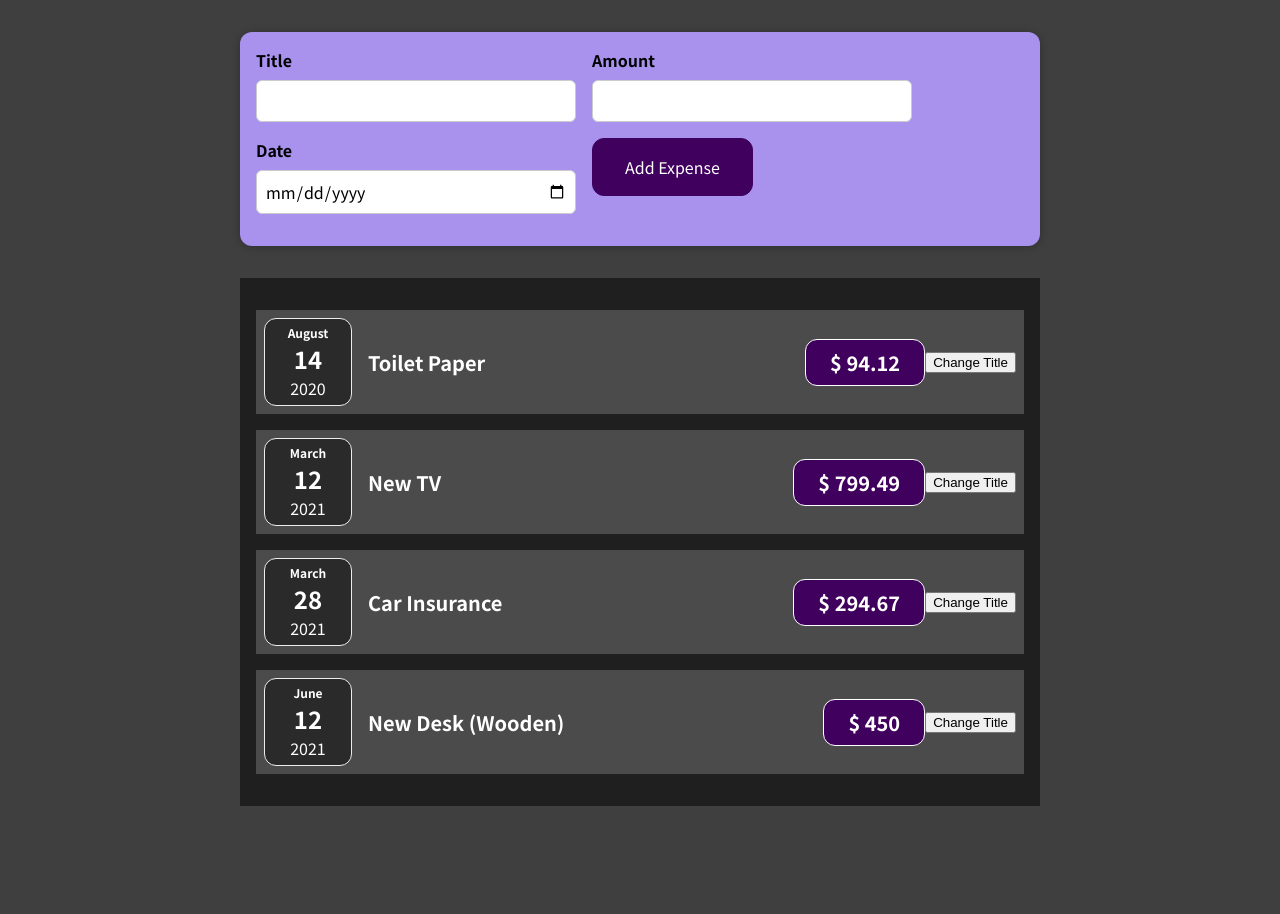
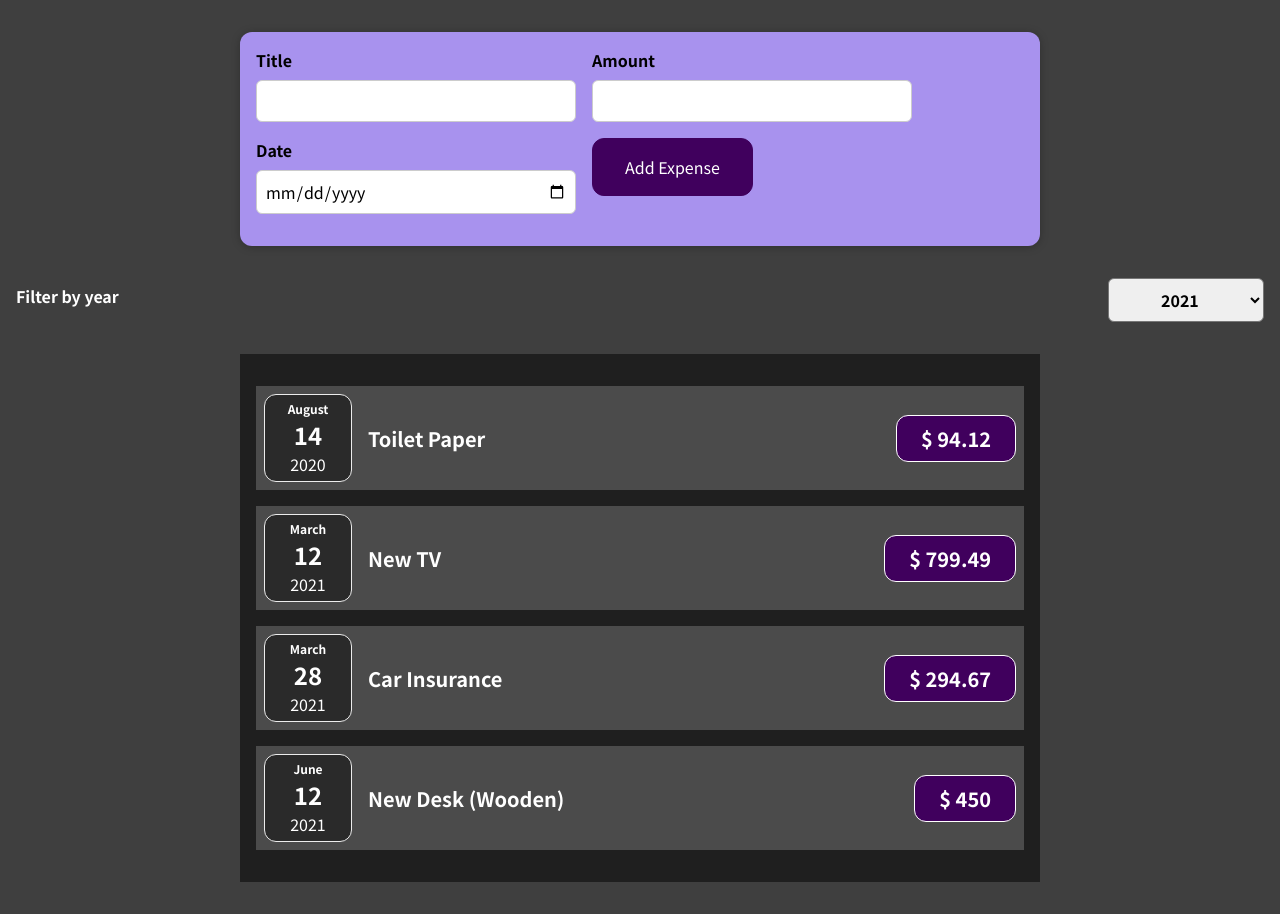
Before and after one commit to lb0ss/react_billing, a React (Create React App) app: page / in a window 1280 px wide. Before the commit the page ends 838 px from the top, so only its background shows below. Built offline with nearby package versions, Linux system fonts and the light colour scheme.

Commit message:
added expense filter and logic to handle expense item addition

```diff
--- a/src/App.js
+++ b/src/App.js
@@ -1,10 +1,10 @@
 import React from "react";
+import { useState } from "react";
 import NewExpense from './components/NewExpense/NewExpense';
 import Expenses
  from "./components/Expenses/Expenses";
 
-const App = () => {
-  const expenses = [
+ const DUMMY_EXPENSES = [
   {
     id: 'e1',
     title: 'Toilet Paper',
@@ -26,6 +26,14 @@ const App = () => {
   },
 ];
 
+const App = () => {
+    const [expenses, setExpenses] = useState(DUMMY_EXPENSES);
+
+    const addExpenseHandler = (expense) => {
+      setExpenses((prevExpenses) => {
+        return [expense, ...prevExpenses]
+      })
+    }
   // JSX syntax will be converted into the following syntax
   // return React.createElement(
   //   'div',
@@ -36,7 +44,7 @@ const App = () => {
 
   return (
     <div>
-          <NewExpense />
+          <NewExpense onAddExpense={addExpenseHandler}/>
           <Expenses items={expenses}/>
     </div>
   );
--- a/src/components/Expenses/ExpenseItem.js
+++ b/src/components/Expenses/ExpenseItem.js
@@ -1,4 +1,4 @@
-import React, { useState } from 'react';
+import React from 'react';
 
 import ExpenseDate from './ExpenseDate';
 import './ExpenseItem.css';
@@ -6,21 +6,13 @@ import Card from '../UI/Card';
 
 
 function ExpenseItem(props) {
-   const [title, setTitle] = useState(props.title);
-    console.log(`ExpenseItem evaluated by React`);
-
-   const clickHandler = () => {
-       setTitle('Updated!');
-    }
-
     return (
         <Card className="expense-item">
             <ExpenseDate date={props.date} />
             <div className="expense-item__description">
-                <h2>{title}</h2>
+                <h2>{props.title}</h2>
                 <div className="expense-item__price">$ {props.amount}</div>
             </div>
-            <button onClick={clickHandler}>Change Title</button>
         </Card>
     );
 }
--- a/src/components/Expenses/Expenses.js
+++ b/src/components/Expenses/Expenses.js
@@ -1,28 +1,31 @@
+import { useState } from 'react';
 import ExpenseItem from "./ExpenseItem";
+import ExpensesFilter from "./ExpensesFilter";
 import Card from "../UI/Card";
 import './Expenses.css';
 
 function Expenses(props) {
+    const [selectedYear, setSelectedYear] = useState('2021');
+
+    const yearChangedHandler = (year) => {
+        // let year = selectedYear;
+        setSelectedYear(year);
+        console.log(`selected year from state: ${selectedYear}`);
+    }
     return (
-        <Card className="expenses">
+        <div>
+            <ExpensesFilter selected={selectedYear} onSelectedYearChanged={yearChangedHandler}/>
+            <Card className="expenses">
             {/* <h2>Let's get started!</h2> */}
-            <ExpenseItem
-            title={props.items[0].title}
-            amount={props.items[0].amount}
-            date={props.items[0].date}></ExpenseItem>
-            <ExpenseItem
-            title={props.items[1].title}
-            amount={props.items[1].amount}
-            date={props.items[1].date}></ExpenseItem>
-            <ExpenseItem
-            title={props.items[2].title}
-            amount={props.items[2].amount}
-            date={props.items[2].date}></ExpenseItem>
-            <ExpenseItem
-            title={props.items[3].title}
-            amount={props.items[3].amount}
-            date={props.items[3].date}></ExpenseItem>
-      </Card>
+            {
+                props.items.map(expense =>
+                <ExpenseItem key={expense.id}
+                    title={expense.title}
+                    amount={expense.amount}
+                    date={expense.date}/>)
+            }
+            </Card>
+        </div>
     )
 }
 
--- /dev/null
+++ b/src/components/Expenses/ExpensesFilter.css
@@ -0,0 +1,24 @@
+.expenses-filter {
+    color: white;
+    padding: 0 1rem;
+  }
+
+  .expenses-filter__control {
+    display: flex;
+    width: 100%;
+    align-items: center;
+    justify-content: space-between;
+    margin: 1rem 0;
+  }
+
+  .expenses-filter label {
+    font-weight: bold;
+    margin-bottom: 0.5rem;
+  }
+
+  .expenses-filter select {
+    font: inherit;
+    padding: 0.5rem 3rem;
+    font-weight: bold;
+    border-radius: 6px;
+  }
--- /dev/null
+++ b/src/components/Expenses/ExpensesFilter.js
@@ -0,0 +1,23 @@
+import './ExpensesFilter.css';
+
+const ExpensesFilter = (props) => {
+    const changeHandler = (event) => {
+      props.onSelectedYearChanged(event.target.value);
+    }
+
+  return (
+    <div className='expenses-filter'>
+      <div className='expenses-filter__control'>
+        <label>Filter by year</label>
+        <select value={props.selected} onChange={changeHandler}>
+          <option value='2022'>2022</option>
+          <option value='2021'>2021</option>
+          <option value='2020'>2020</option>
+          <option value='2019'>2019</option>
+        </select>
+      </div>
+    </div>
+  );
+};
+
+export default ExpensesFilter;
--- a/src/components/NewExpense/ExpenseForm.js
+++ b/src/components/NewExpense/ExpenseForm.js
@@ -2,8 +2,8 @@ import { useState } from 'react';
 import './ExpenseForm.css';
 
 
-const ExpenseForm = () => {
-    const [enteredTitle, setEnteredTitle] = useState(' ');
+const ExpenseForm = (props) => {
+    const [enteredTitle, setEnteredTitle] = useState('');
     const [enteredAmount, setEnteredAmount] = useState('');
     const [eneteredDate, setEnteredDate] = useState('');
     // const [userInput, setUserInput] = useState({
@@ -41,8 +41,10 @@ const ExpenseForm = () => {
         const expenseData = {
             title: enteredTitle,
             amount: enteredAmount,
-            date: new Date(eneteredDate)
+            date: new Date(eneteredDate + 'T00:00')
         }
+
+        props.onSaveExpenseData(expenseData);
 
         console.log(expenseData);
         setEnteredTitle('');
--- a/src/components/NewExpense/NewExpense.js
+++ b/src/components/NewExpense/NewExpense.js
@@ -2,10 +2,18 @@
 import './NewExpense.css';
 import ExpenseForm from './ExpenseForm';
 
-const NewExpense = () => {
+const NewExpense = (props) => {
+    const saveExpenseDataHandler = (enteredExpenseData) => {
+        const expenseData = {
+            ...enteredExpenseData,
+            id: Math.random().toString()
+        };
+
+        props.onAddExpense(expenseData);
+    }
     return (
         <div className="new-expense">
-        <ExpenseForm/>
+        <ExpenseForm onSaveExpenseData={saveExpenseDataHandler}/>
       </div>
     )
 };
```
Lines whose indentation alone changed are shown as unchanged.
